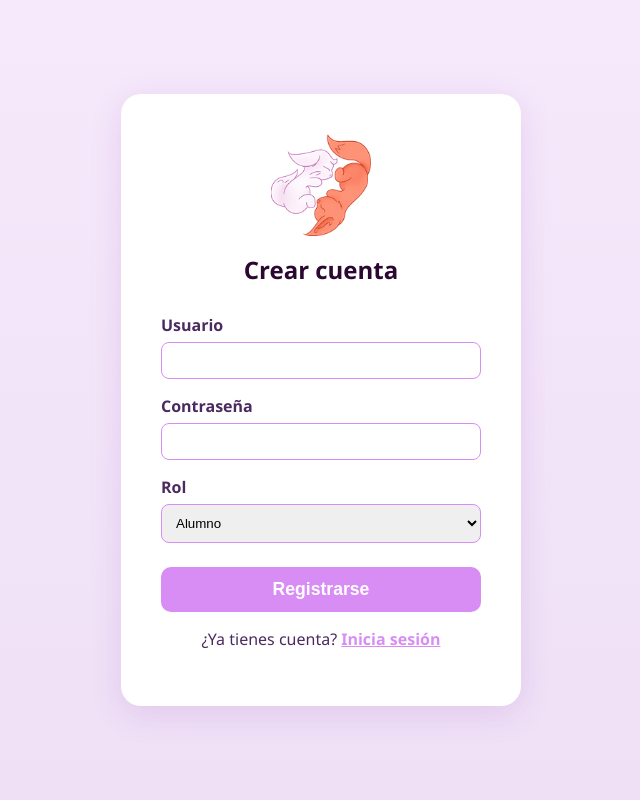
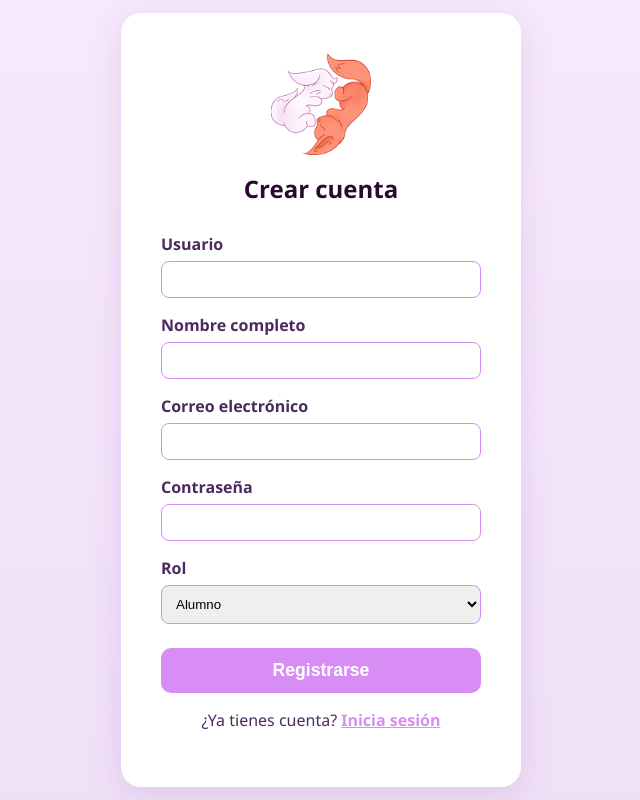
Before and after one commit to floryes768-svg/sema, a Django app: page /usuarios/registro/ in a window 1280 px wide. Shown: the whole page, without its empty margins (319-959 px from the left). Run offline with Django 5.2, Linux system fonts and the light colour scheme.

Commit message:
agregar nombre y correo al registro

```diff
--- a/templates/usuarios/registro.html
+++ b/templates/usuarios/registro.html
@@ -25,6 +25,16 @@
                         style="width:100%; padding:10px; border-radius:8px; border:1px solid #d88df4; margin-top:6px; outline:none; box-sizing:border-box;">
                 </div>
                 <div style="margin-bottom:16px;">
+                    <label style="font-weight:600; color:#4b2a5f;">Nombre completo</label>
+                    <input type="text" name="nombre_completo" required
+                        style="width:100%; padding:10px; border-radius:8px; border:1px solid #d88df4; margin-top:6px; outline:none; box-sizing:border-box;">
+                </div>
+                <div style="margin-bottom:16px;">
+                    <label style="font-weight:600; color:#4b2a5f;">Correo electrónico</label>
+                    <input type="email" name="correo" required
+                        style="width:100%; padding:10px; border-radius:8px; border:1px solid #d88df4; margin-top:6px; outline:none; box-sizing:border-box;">
+                </div>
+                <div style="margin-bottom:16px;">
                     <label style="font-weight:600; color:#4b2a5f;">Contraseña</label>
                     <input type="password" name="password" required
                         style="width:100%; padding:10px; border-radius:8px; border:1px solid #d88df4; margin-top:6px; outline:none; box-sizing:border-box;">
--- a/usuarios/views.py
+++ b/usuarios/views.py
@@ -7,13 +7,20 @@ def registro(request):
         username = request.POST['username']
         password = request.POST['password']
         rol = request.POST['rol']
+        nombre_completo = request.POST.get('nombre_completo', '')
+        correo = request.POST.get('correo', '')
         if Usuario.objects.filter(username=username).exists():
             return render(request, 'usuarios/registro.html', {'error': 'El usuario ya existe'})
-        usuario = Usuario.objects.create_user(username=username, password=password, rol=rol)
+        usuario = Usuario.objects.create_user(
+            username=username,
+            password=password,
+            rol=rol,
+            nombre_completo=nombre_completo,
+            correo=correo
+        )
         login(request, usuario)
         return redirect('dashboard')
     return render(request, 'usuarios/registro.html')
-
 def login_view(request):
     if request.method == 'POST':
         username = request.POST['username']
```
